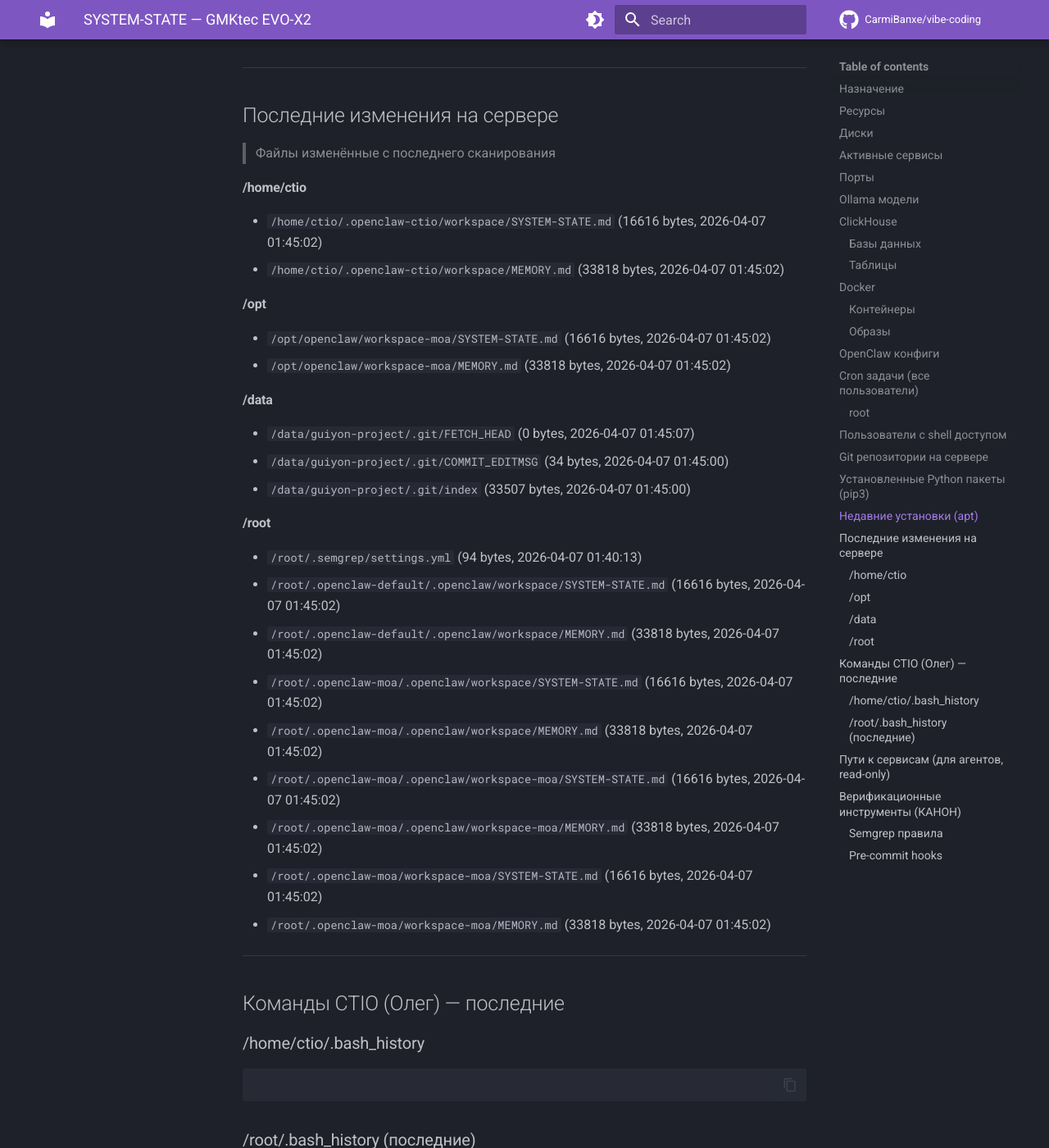
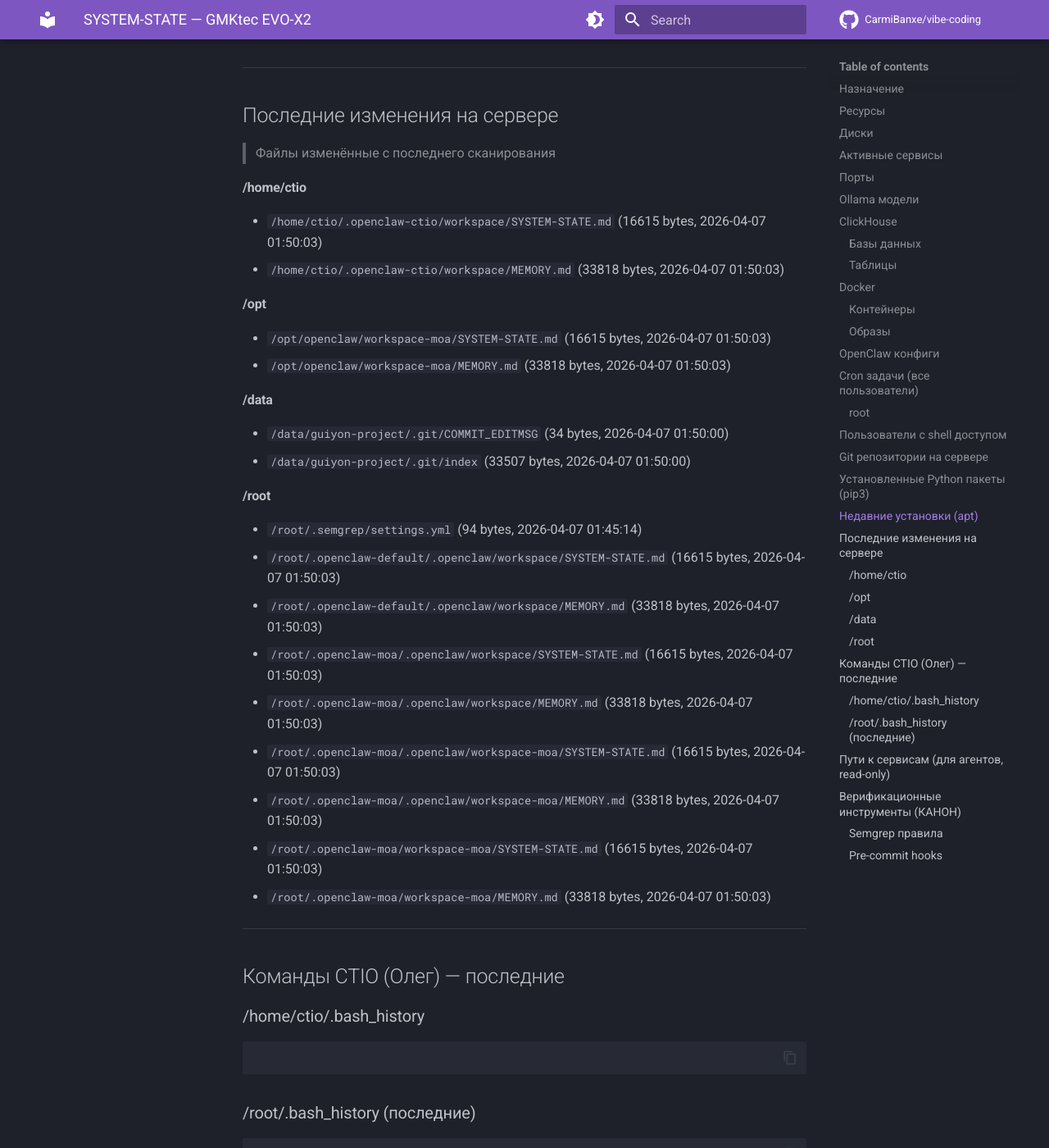
Before and after one commit to CarmiBanxe/vibe-coding, an MkDocs documentation site: the page built from docs/SYSTEM-STATE.md, in a window 1280 px wide and 1400 px high, scrolled down 13841 px. Shown: the whole window at 82% size. Built offline with MkDocs 1.6.1 and Material for MkDocs 9.7.7, drawn with Linux system fonts in a browser that asks for light colours; comment, search, counter and statistics services are not loaded; some of the changed text lies outside the part shown.

Commit message:
auto: SYSTEM-STATE v2 update (2026-04-07 01:50 CEST)

```diff
--- a/docs/SYSTEM-STATE.md
+++ b/docs/SYSTEM-STATE.md
@@ -1,6 +1,6 @@
 # SYSTEM-STATE — GMKtec EVO-X2
 > Автоматически обновляется каждые 5 минут
-> Последнее сканирование: 2026-04-07 01:45 CEST
+> Последнее сканирование: 2026-04-07 01:50 CEST
 > Источник: ctio-watcher.sh v2 (cron)
 
 ## Назначение
@@ -11,8 +11,8 @@
 ---
 
 ## Ресурсы
-- RAM: 11Gi / 30Gi (free: 2.1Gi)
-- Load: 2.07 2.39 2.37
+- RAM: 11Gi / 30Gi (free: 1.6Gi)
+- Load: 1.75 2.13 2.28
 - GPU VRAM used: 58.5 GB
 
 ## Диски
@@ -379,28 +379,27 @@
 
 
 #### /home/ctio
-- `/home/ctio/.openclaw-ctio/workspace/SYSTEM-STATE.md` (16616 bytes, 2026-04-07 01:45:02)
-- `/home/ctio/.openclaw-ctio/workspace/MEMORY.md` (33818 bytes, 2026-04-07 01:45:02)
+- `/home/ctio/.openclaw-ctio/workspace/SYSTEM-STATE.md` (16615 bytes, 2026-04-07 01:50:03)
+- `/home/ctio/.openclaw-ctio/workspace/MEMORY.md` (33818 bytes, 2026-04-07 01:50:03)
 
 #### /opt
-- `/opt/openclaw/workspace-moa/SYSTEM-STATE.md` (16616 bytes, 2026-04-07 01:45:02)
-- `/opt/openclaw/workspace-moa/MEMORY.md` (33818 bytes, 2026-04-07 01:45:02)
+- `/opt/openclaw/workspace-moa/SYSTEM-STATE.md` (16615 bytes, 2026-04-07 01:50:03)
+- `/opt/openclaw/workspace-moa/MEMORY.md` (33818 bytes, 2026-04-07 01:50:03)
 
 #### /data
-- `/data/guiyon-project/.git/FETCH_HEAD` (0 bytes, 2026-04-07 01:45:07)
-- `/data/guiyon-project/.git/COMMIT_EDITMSG` (34 bytes, 2026-04-07 01:45:00)
-- `/data/guiyon-project/.git/index` (33507 bytes, 2026-04-07 01:45:00)
+- `/data/guiyon-project/.git/COMMIT_EDITMSG` (34 bytes, 2026-04-07 01:50:00)
+- `/data/guiyon-project/.git/index` (33507 bytes, 2026-04-07 01:50:00)
 
 #### /root
-- `/root/.semgrep/settings.yml` (94 bytes, 2026-04-07 01:40:13)
-- `/root/.openclaw-default/.openclaw/workspace/SYSTEM-STATE.md` (16616 bytes, 2026-04-07 01:45:02)
-- `/root/.openclaw-default/.openclaw/workspace/MEMORY.md` (33818 bytes, 2026-04-07 01:45:02)
-- `/root/.openclaw-moa/.openclaw/workspace/SYSTEM-STATE.md` (16616 bytes, 2026-04-07 01:45:02)
-- `/root/.openclaw-moa/.openclaw/workspace/MEMORY.md` (33818 bytes, 2026-04-07 01:45:02)
-- `/root/.openclaw-moa/.openclaw/workspace-moa/SYSTEM-STATE.md` (16616 bytes, 2026-04-07 01:45:02)
-- `/root/.openclaw-moa/.openclaw/workspace-moa/MEMORY.md` (33818 bytes, 2026-04-07 01:45:02)
-- `/root/.openclaw-moa/workspace-moa/SYSTEM-STATE.md` (16616 bytes, 2026-04-07 01:45:02)
-- `/root/.openclaw-moa/workspace-moa/MEMORY.md` (33818 bytes, 2026-04-07 01:45:02)
+- `/root/.semgrep/settings.yml` (94 bytes, 2026-04-07 01:45:14)
+- `/root/.openclaw-default/.openclaw/workspace/SYSTEM-STATE.md` (16615 bytes, 2026-04-07 01:50:03)
+- `/root/.openclaw-default/.openclaw/workspace/MEMORY.md` (33818 bytes, 2026-04-07 01:50:03)
+- `/root/.openclaw-moa/.openclaw/workspace/SYSTEM-STATE.md` (16615 bytes, 2026-04-07 01:50:03)
+- `/root/.openclaw-moa/.openclaw/workspace/MEMORY.md` (33818 bytes, 2026-04-07 01:50:03)
+- `/root/.openclaw-moa/.openclaw/workspace-moa/SYSTEM-STATE.md` (16615 bytes, 2026-04-07 01:50:03)
+- `/root/.openclaw-moa/.openclaw/workspace-moa/MEMORY.md` (33818 bytes, 2026-04-07 01:50:03)
+- `/root/.openclaw-moa/workspace-moa/SYSTEM-STATE.md` (16615 bytes, 2026-04-07 01:50:03)
+- `/root/.openclaw-moa/workspace-moa/MEMORY.md` (33818 bytes, 2026-04-07 01:50:03)
 
 ---
 
```
Also changed, not shown: other parts of docs/SYSTEM-STATE.md (+1 -1 lines).
